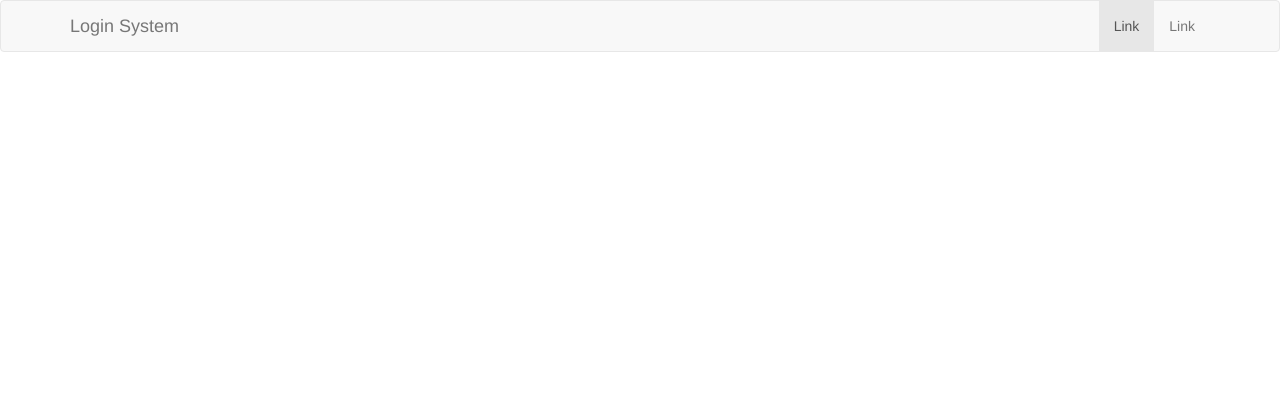
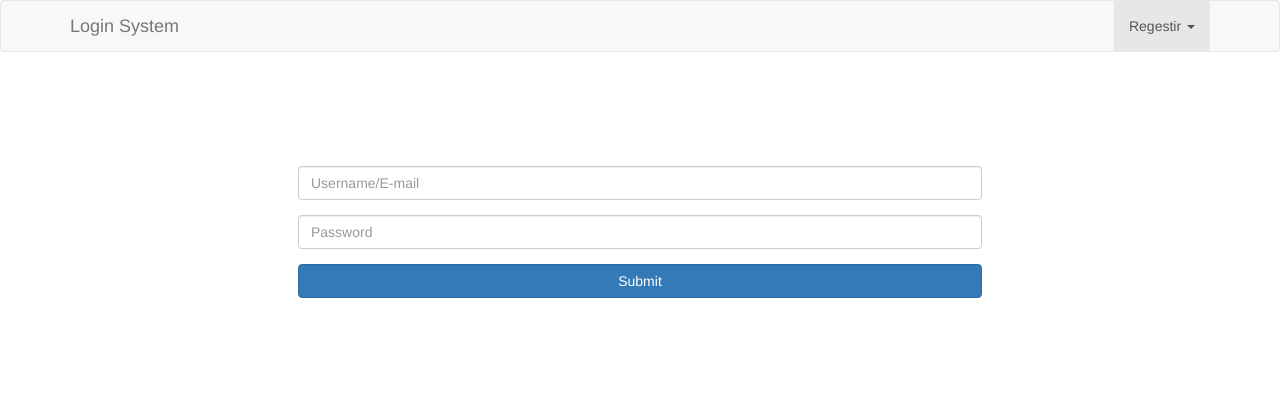
Before and after one commit to MahmoudReyad/Login-Form-PHP, a PHP site: page / in a window 1280 px wide. Shown: the top 411 px of the page. Run offline with PHP 8.4, Linux system fonts and the light colour scheme.

Commit message:
initial commit

```diff
--- /dev/null
+++ b/css/style.css
@@ -0,0 +1,24 @@
+body {
+  box-sizing: border-box;
+}
+.navbar {
+  margin-bottom: 0;
+}
+/*Main style  */
+.main-section {
+  background-color: #fff;
+  margin-top: 0;
+}
+.login-form , .signup-form {
+  max-width: 60%;
+  margin: 10% auto;
+
+}
+.login-form input , .signup-form input {
+  margin: 15px auto !important;
+}
+.signup-form input:not([type = "submit"]) , .login-form input:not([type = "submit"]){
+  color: #fff;
+}
+input::placeholder {
+}
--- /dev/null
+++ b/footer.php
@@ -0,0 +1,5 @@
+<script src="http://code.jquery.com/jquery-3.3.1.min.js"></script>
+<script src="https://maxcdn.bootstrapcdn.com/bootstrap/3.3.7/js/bootstrap.min.js"></script>
+<script src="js/custom.js"></script>
+</body>
+</html>
--- /dev/null
+++ b/header.php
@@ -0,0 +1,43 @@
+<!DOCTYPE html>
+<html lang="en">
+    <head>
+        <title>Contact Form</title>
+        <meta charset="utf-8">
+        <meta name="viewport" content="width=device-width , initial-scale=1">
+        <meta http-equiv="X-UA-Compatible" content="IE=edge">
+        <link rel="stylesheet" href="https://maxcdn.bootstrapcdn.com/bootstrap/3.3.7/css/bootstrap.min.css">
+        <link rel="stylesheet" href="https://maxcdn.bootstrapcdn.com/font-awesome/4.7.0/css/font-awesome.min.css">
+        <link rel="stylesheet" href="css//style.css">
+    </head>
+    <body>
+        <!--Start NavBar  -->
+        <nav class="navbar navbar-default">
+          <div class="container">
+            <div class="navbar-header">
+                <button type="button" class="navbar-toggle collapsed" data-toggle ="collapse" data-target = "#mynavbar"
+                 aria-expanded = "false">
+                 <span class="sr-only">toggle navigation</span>
+                 <span class="icon-bar"></span>
+                 <span class="icon-bar"></span>
+                 <span class="icon-bar"></span>
+               </button>
+               <a class="navbar-brand" href="#">Login System </a>
+            </div>
+            <div class="collapse navbar-collapse" id="mynavbar">
+              <ul class="nav navbar-nav navbar-right">
+                <li class="active dropdown"><a href="#" class="dropdown-toggle"
+                   data-toggle="dropdown" role="button" aria-haspopup="true" aria-expanded="false">
+                   Regestir
+                   <span class="caret"></span>
+                   <span class="sr-only">(current)</span>
+                   <ul class="dropdown-menu">
+                     <li><a href="signup.php">Signup</a></li>
+                     <li><a href="index.php">Signin</a></li>
+                   </ul>
+                 </a>
+               </li>
+              <ul>
+            </div>
+          </div>
+        </nav>
+        <!--End NabBar  -->
--- a/index.php
+++ b/index.php
@@ -1,38 +1,20 @@
-<!DOCTYPE html>
-<html lang="en">
-    <head>
-        <title>Contact Form</title>
-        <meta charset="utf-8">
-        <meta name="viewport" content="width=device-width , initial-scale=1">
-        <meta http-equiv="X-UA-Compatible" content="IE=edge">
-        <link rel="stylesheet" href="https://maxcdn.bootstrapcdn.com/bootstrap/3.3.7/css/bootstrap.min.css">
-        <link rel="stylesheet" href="https://maxcdn.bootstrapcdn.com/font-awesome/4.7.0/css/font-awesome.min.css">
-        <link rel="stylesheet" href="css//style.css">
-    </head>
-    <body>
-        <!--Start NavBar  -->
-        <nav class="navbar navbar-default">
-          <div class="container">
-            <div class="navbar-header">
-                <button type="button" class="navbar-toggle collapsed" data-toggle ="collapse" data-target = "#mynavbar"
-                 aria-expanded = "false">
-                 <span class="sr-only">toggle navigation</span>
-                 <span class="icon-bar"></span>
-                 <span class="icon-bar"></span>
-                 <span class="icon-bar"></span>
-               </button>
-               <a class="navbar-brand" href="#">Login System </a>
-            </div>
-            <div class="collapse navbar-collapse" id="mynavbar">
-              <ul class="nav navbar-nav navbar-right">
-              <li class="active"><a href="#">Link <span class="sr-only">(current)</span></a></li>
-              <li><a href="#">Link</a></li>
+        <?php
+          include_once 'header.php';
+         ?>
+        <!--Start Login Form  -->
+        <section class="main-section text-center">
+          <div class="container login-container">
+            <div class="row">
+              <div class="col-xs-12">
+                <form class="login-form" method="POST" action="">
+                  <input type="text" class="form-control" name="uid" placeholder="Username/E-mail">
+                  <input type="password"  class="form-control" name="pwd" placeholder="Password">
+                  <input type="submit" class="form-control btn btn-primary btn-block" name="login-submission">
+                </form>
+              </div>
             </div>
           </div>
-        </nav>
-        <!--End NabBar  -->
-      <script src="http://code.jquery.com/jquery-3.3.1.min.js"></script>
-      <script src="https://maxcdn.bootstrapcdn.com/bootstrap/3.3.7/js/bootstrap.min.js"></script>
-      <script src="js/custom.js"></script>
-    </body>
-</html>
+        </section>
+        <?php
+        include_once 'footer.php';
+         ?>
```
Also changed, not shown: includes/dbh.inc.php (added, +7 -0 lines), signup.php (added, +20 -0 lines), includes/signin.inc.php (added), includes/signup.inc.php (added).
